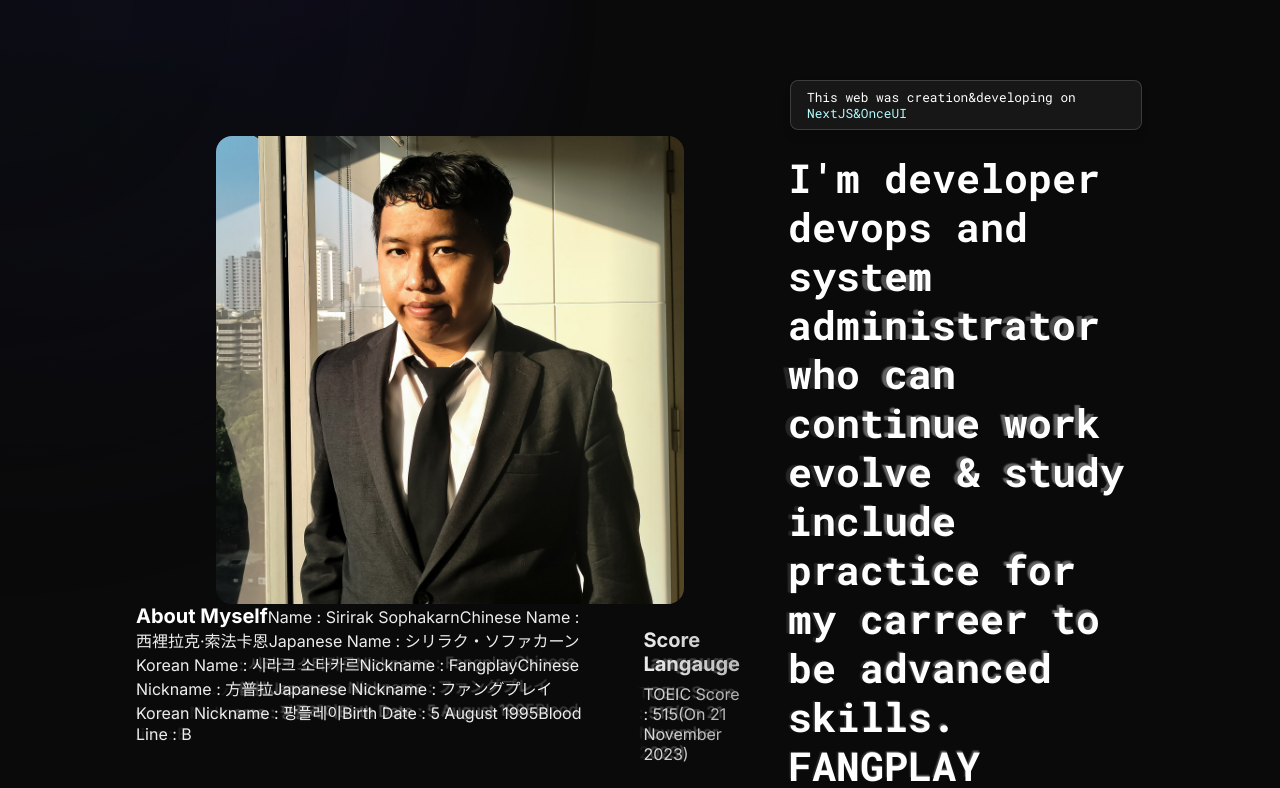
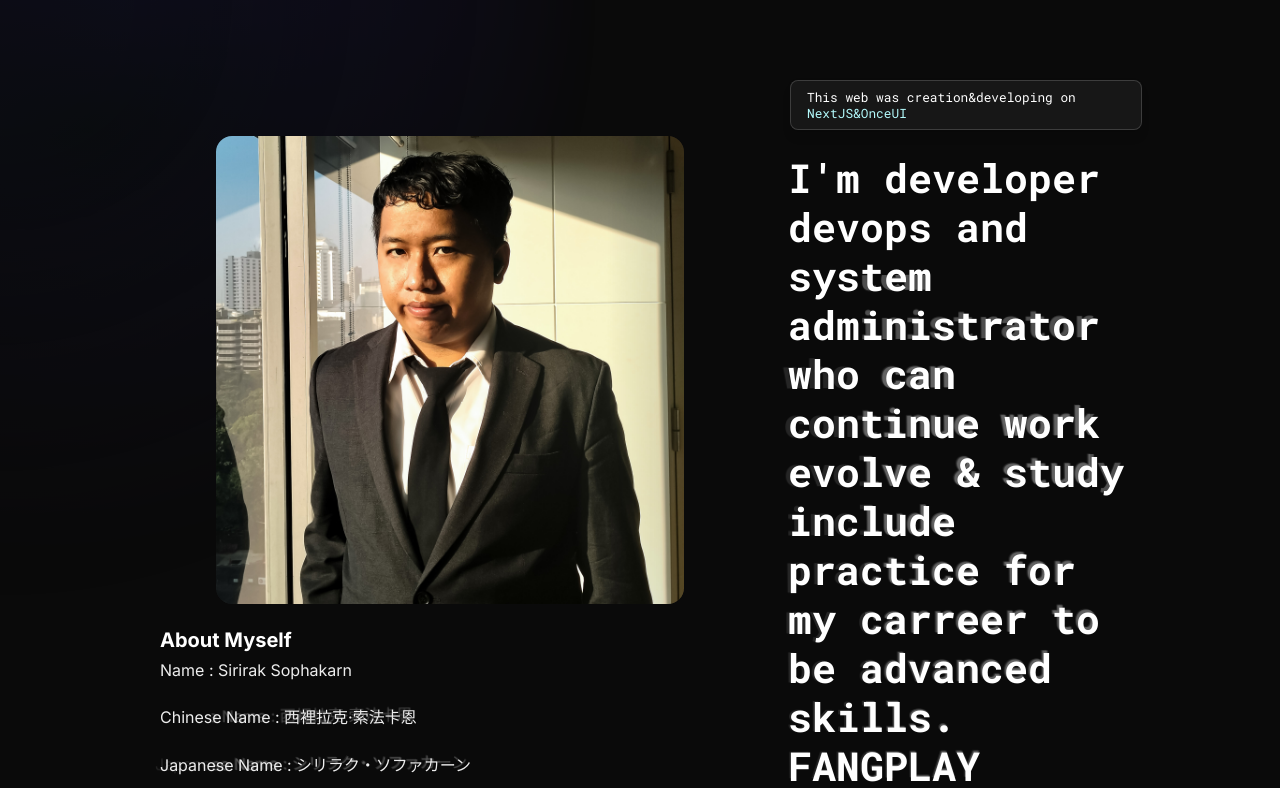
Before and after one commit to fangplay/fangplay-portfolio, a Next.js app: page / in a window 1280 px wide. Shown: the top 788 px of the page. Built offline with nearby package versions, Linux system fonts and the light colour scheme.

Commit message:
update list page(maybe?)

```diff
--- a/src/app/page.tsx
+++ b/src/app/page.tsx
@@ -79,20 +79,20 @@ export default function Home() {
                   objectFit="contain"
                 />
               </Flex>
-              <Flex
+              {/* <Flex
                 position="relative"
                 flex={4}
                 gap="24"
                 marginBottom="104"
                 mobileDirection="column"
-              >
+              > */}
                 <GlitchFx
                   speed="fast"
                   interval={2500}
                   trigger="instant"
                   continuous
                 >
-                  {/* <Flex direction="column" padding="24" gap="8"> */}
+                  <Flex direction="column" padding="24" gap="8">
                     <Text variant="heading-strong-m">About Myself</Text>
                     <Text onBackground="neutral-medium" marginBottom="16">
                       Name : Sirirak Sophakarn
@@ -124,7 +124,7 @@ export default function Home() {
                     <Text onBackground="neutral-medium" marginBottom="16">
                       Blood Line : B
                     </Text>
-                  {/* </Flex> */}
+                  </Flex>
                 </GlitchFx>
 				<GlitchFx
                   speed="fast"
@@ -143,7 +143,7 @@ export default function Home() {
                   </Flex>
 
                 </GlitchFx>
-              </Flex>
+              {/* </Flex> */}
             </RevealFx>
 
             <Flex
```
